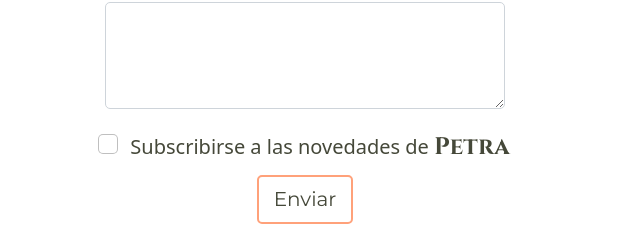
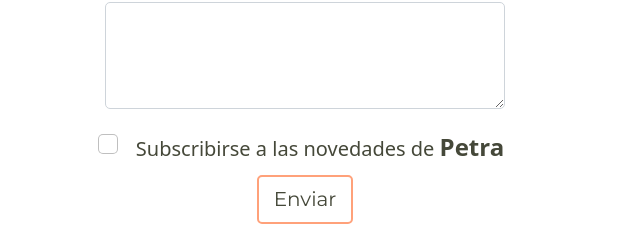
Before and after one commit to jpereyraacevedo/Petra, a website: page contactanos.html in a window 1280 px wide. Shown: the part 494-734 px from the top of the page, 335-975 px from the left. Drawn offline with nearby package versions, Linux system fonts and the light colour scheme.

Commit message:
Se agregaron mixins de fonts

```diff
--- a/css/estilos2.css
+++ b/css/estilos2.css
@@ -197,12 +197,12 @@ ul li:hover ul {
 }
 
 .letra {
-    font-family: 'Cinzel' !important;
+    /* font-family: 'Cinzel' !important; */
     font-size: 42px;
 }
 
 .letra2 {
-    font-family: 'Cinzel' !important;
+    /* font-family: 'Cinzel' !important; */
     font-size: 24px;
 }
 
--- a/scss/prueba.scss
+++ b/scss/prueba.scss
@@ -32,3 +32,19 @@ ul{
         border: 5px solid #f7f7f7;
     }
 }
+
+@mixin font-cinzel {
+    font-family: 'Cinzel';
+}
+
+li {
+    @include font-cinzel()
+}
+
+.letra {
+    @include font-cinzel()
+}
+
+.letra2 {
+    @include font-cinzel()
+}
```
